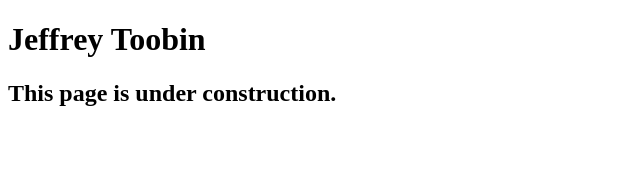
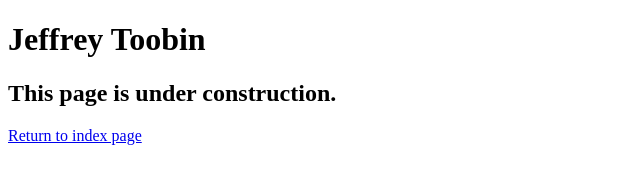
Before and after one commit to brandonRodriguez24/A08, a plain HTML site: page toobin.html in a window 1280 px wide. Shown: the whole page, without its empty margins (0-640 px from the left). Drawn offline with Linux system fonts and the light colour scheme.

Commit message:
Update toobin.html

```diff
--- a/toobin.html
+++ b/toobin.html
@@ -11,6 +11,7 @@
     <main>
 	    <h1>Jeffrey Toobin</h1>
 	    <h2>This page is under construction.</h2>
+	    <p><a href="/A08/index.html">Return to index page</a></p>
     </main>
 </body>
 
```
